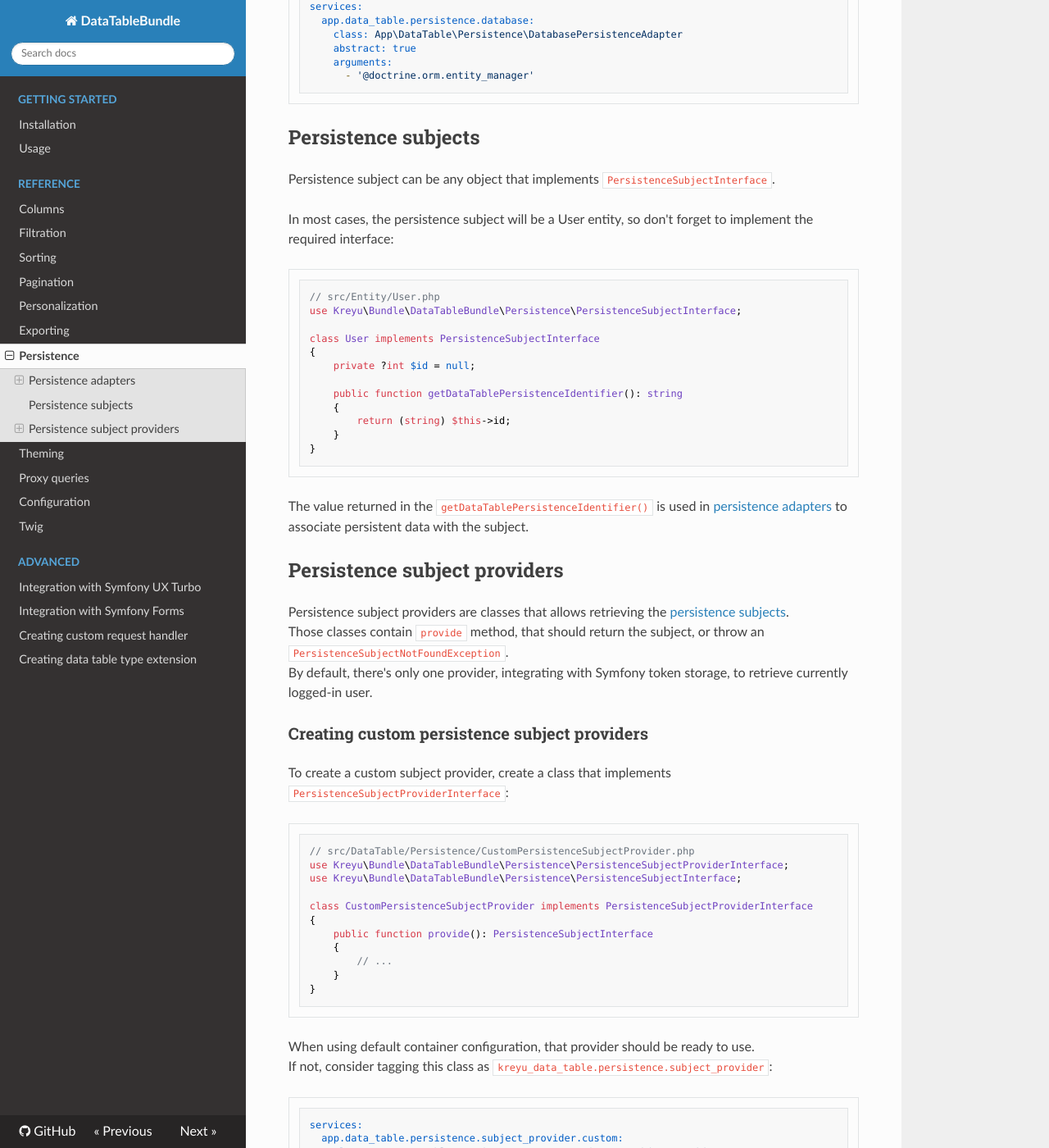
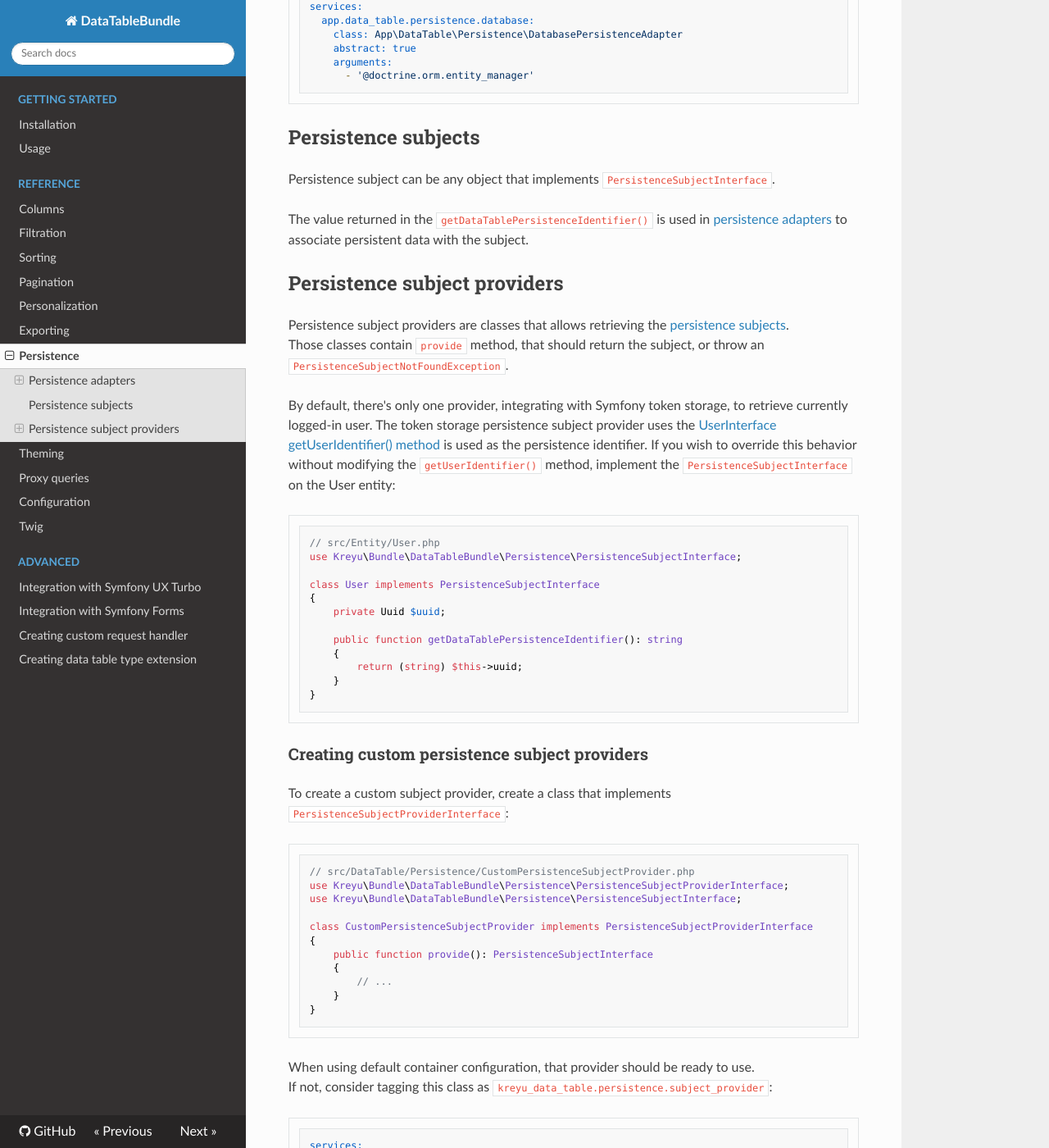
Before and after one commit to Kreyu/data-table-bundle, an MkDocs documentation site: the page built from docs/reference/persistence.md, in a window 1280 px wide and 1400 px high, scrolled down 1346 px. Shown: the whole window at 82% size. Built offline with MkDocs 1.6.1, drawn with Linux system fonts in a browser that asks for light colours; nearby versions of some CDN libraries.

Commit message:
[Docs] Improve token storage persistence subject provider by utilizing UserInterface->getUserIdentifier()

````diff
--- a/docs/reference/persistence.md
+++ b/docs/reference/persistence.md
@@ -65,7 +65,17 @@ services:
 
 Persistence subject can be any object that implements `PersistenceSubjectInterface`.
 
-In most cases, the persistence subject will be a User entity, so don't forget to implement the required interface:
+The value returned in the `getDataTablePersistenceIdentifier()` is used in
+[persistence adapters](#persistence-adapters) to associate persistent data with the subject.
+
+## Persistence subject providers
+
+Persistence subject providers are classes that allows retrieving the [persistence subjects](#persistence-subjects).
+Those classes contain `provide` method, that should return the subject, or throw an `PersistenceSubjectNotFoundException`.
+
+By default, there's only one provider, integrating with Symfony token storage, to retrieve currently logged-in user.
+The token storage persistence subject provider uses the [UserInterface getUserIdentifier() method](https://github.com/symfony/symfony/blob/6.3/src/Symfony/Component/Security/Core/User/UserInterface.php#L60)
+is used as the persistence identifier. If you wish to override this behavior without modifying the `getUserIdentifier()` method, implement the `PersistenceSubjectInterface` on the User entity:
 
 ```php
 // src/Entity/User.php
@@ -73,23 +83,14 @@ use Kreyu\Bundle\DataTableBundle\Persistence\PersistenceSubjectInterface;
 
 class User implements PersistenceSubjectInterface
 {
-    private ?int $id = null;
+    private Uuid $uuid;
 
     public function getDataTablePersistenceIdentifier(): string
     {
-        return (string) $this->id;
+        return (string) $this->uuid;
     }
 }
 ```
-
-The value returned in the `getDataTablePersistenceIdentifier()` is used in [persistence adapters](#persistence-adapters)
-to associate persistent data with the subject.
-
-## Persistence subject providers
-
-Persistence subject providers are classes that allows retrieving the [persistence subjects](#persistence-subjects).
-Those classes contain `provide` method, that should return the subject, or throw an `PersistenceSubjectNotFoundException`.
-By default, there's only one provider, integrating with Symfony token storage, to retrieve currently logged-in user.
 
 ### Creating custom persistence subject providers
 
````
